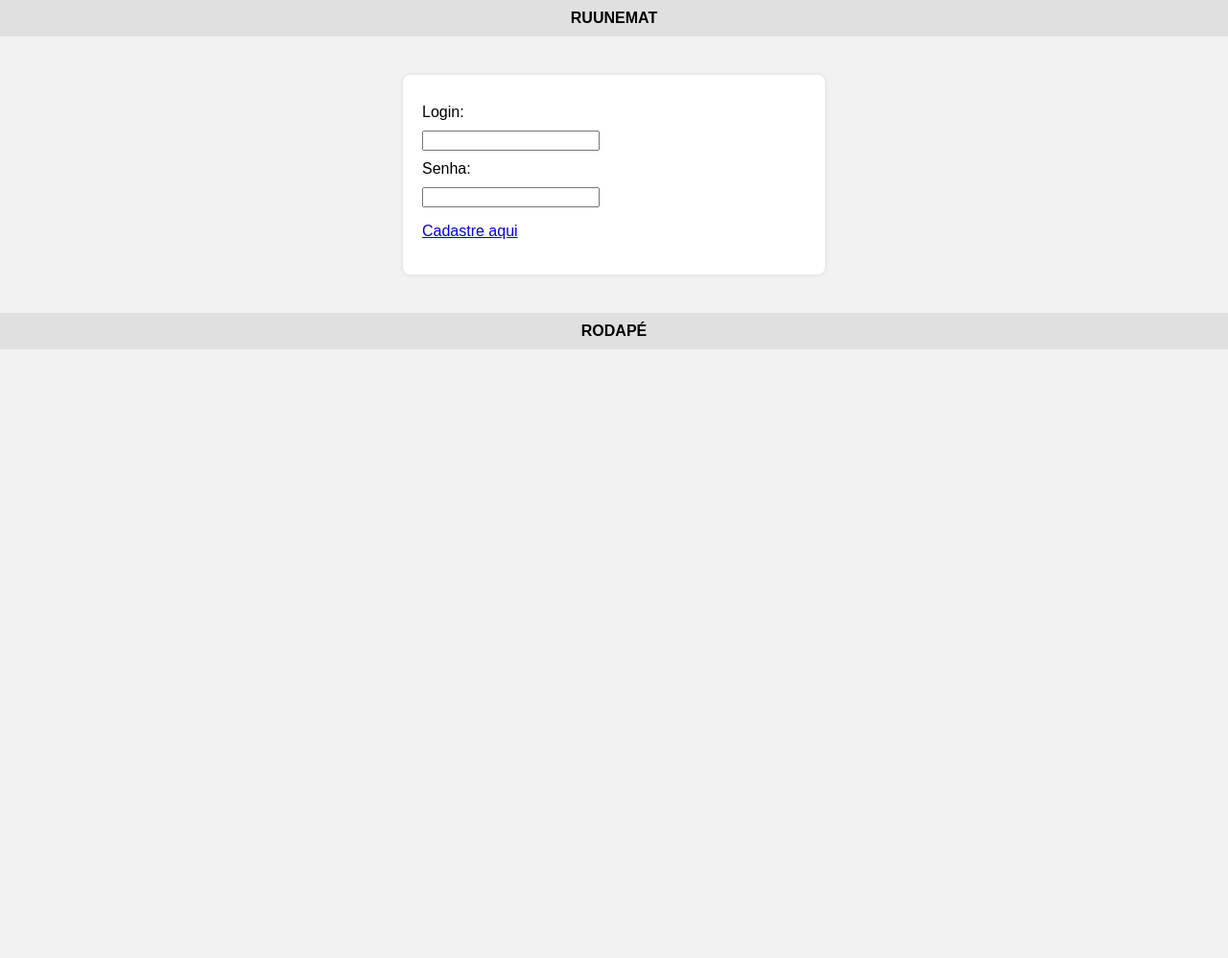
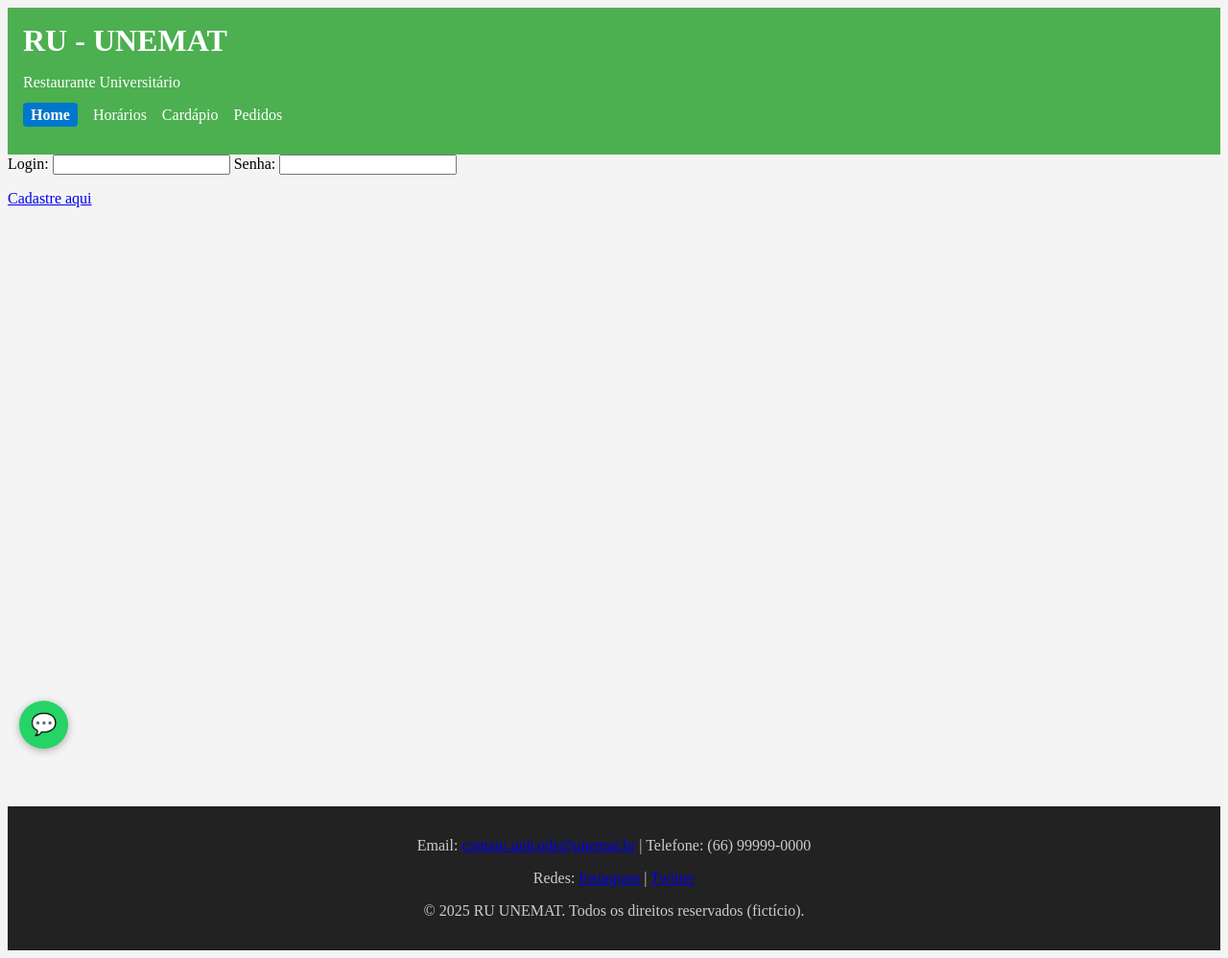
Before and after one commit to 001986josevaldo/RU-UNEMAT, a plain HTML site: page index.html in a window 1280 px wide. Shown: the whole page at 96% size. Before the commit the page ends 800 px from the top, so only its background shows below. Drawn offline with Linux system fonts and the light colour scheme.

Commit message:
cabeçalhoErodape

```diff
--- a/index.html
+++ b/index.html
@@ -3,20 +3,57 @@
 
 <head>
   <meta charset="UTF-8">
-  <title>Login - RUUNEMAT</title>
-  <link rel="stylesheet" href="css/estilo.css">
+  <title>Login - RU-UNEMAT</title>
+
+  <link rel="stylesheet" href="css/tabelaCardapio.css">
 </head>
 
+<!-- Botão flutuante: Voltar ao topo -->
+<button id="btnTopo" aria-label="Voltar ao topo">⬆</button>
+
+<!-- Botão flutuante: WhatsApp -->
+<a href="https://wa.me/5566999990000" id="btnWhats" target="_blank" aria-label="Fale conosco no WhatsApp">
+  💬
+</a>
+
 <body>
-  <header>RUUNEMAT</header>
+  <div class="pagina">
+  <header>
+    <h1>RU - UNEMAT </h1>
+    <p>Restaurante Universitário</p>
+    <nav>
+      <ul>
+                    <li><a href="index.html">Home</a></li>
+                    <li><a href="horarios.html">Horários</a></li>
+                    <li><a href="cardapio.html">Cardápio</a></li>
+                    <li><a href="pedidos.html">Pedidos</a></li>
+      </ul>
+    </nav>
+  </header>
+
+<body>
+
   <main>
     <section>
       <label>Login: <input type="text" /></label>
       <label>Senha: <input type="password" /></label>
       <p><a href="#">Cadastre aqui</a></p>
     </section>
+    <script src="js/botaoTopo.js"></script>
   </main>
-  <footer>RODAPÉ</footer>
+  </div>
+      <footer>
+        <p>
+            Email:
+            <a href="mailto:contato.unicode@unemat.br">contato.unicode@unemat.br</a>
+            | Telefone: (66) 99999-0000
+        </p>
+        <p>Redes: <a href="#">Instagram</a> | <a href="#">Twitter</a></p>
+        <p>
+            &copy; 2025 RU UNEMAT. Todos os direitos reservados (fictício).
+        </p>
+    </footer>
+
 </body>
 
 </html>
```
Also changed, not shown: cardapio.html (+1 -1 lines), horarios.html (+1 -1 lines), pedidos.html (+38 -4 lines).
